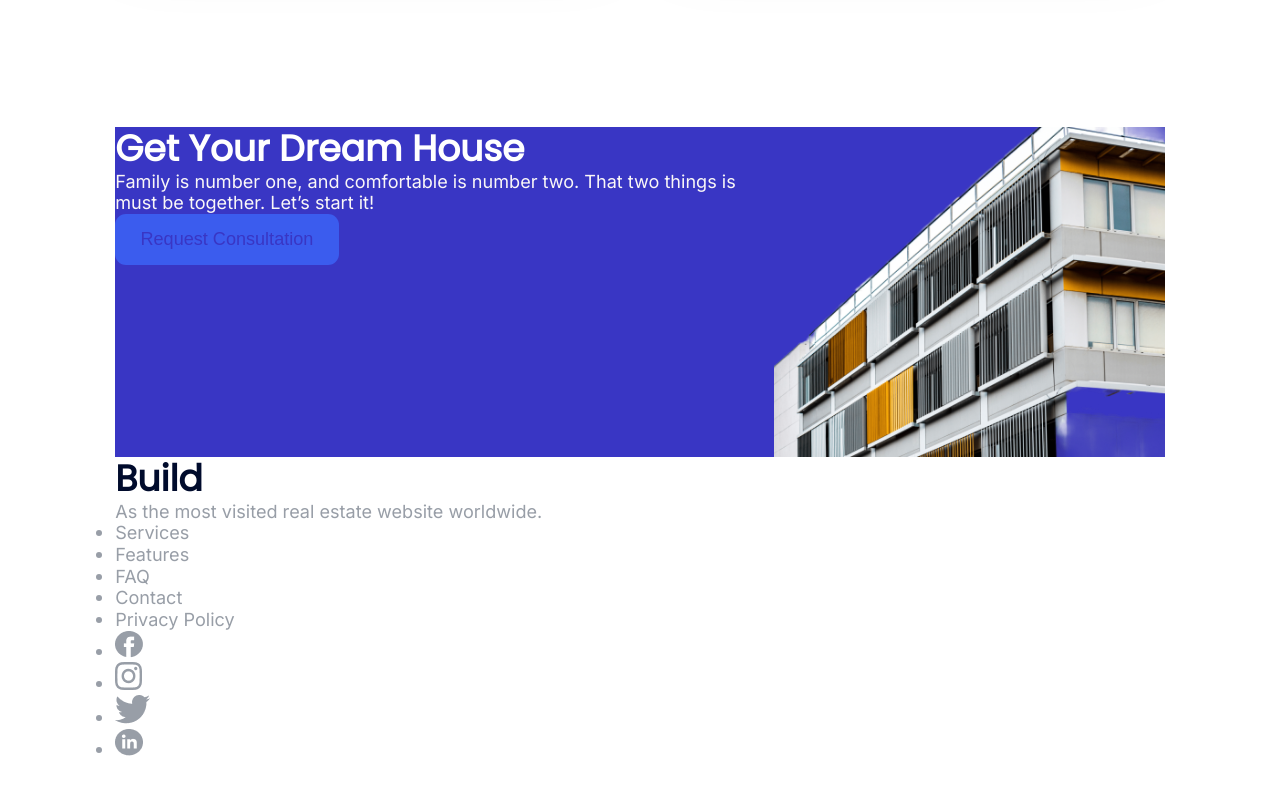
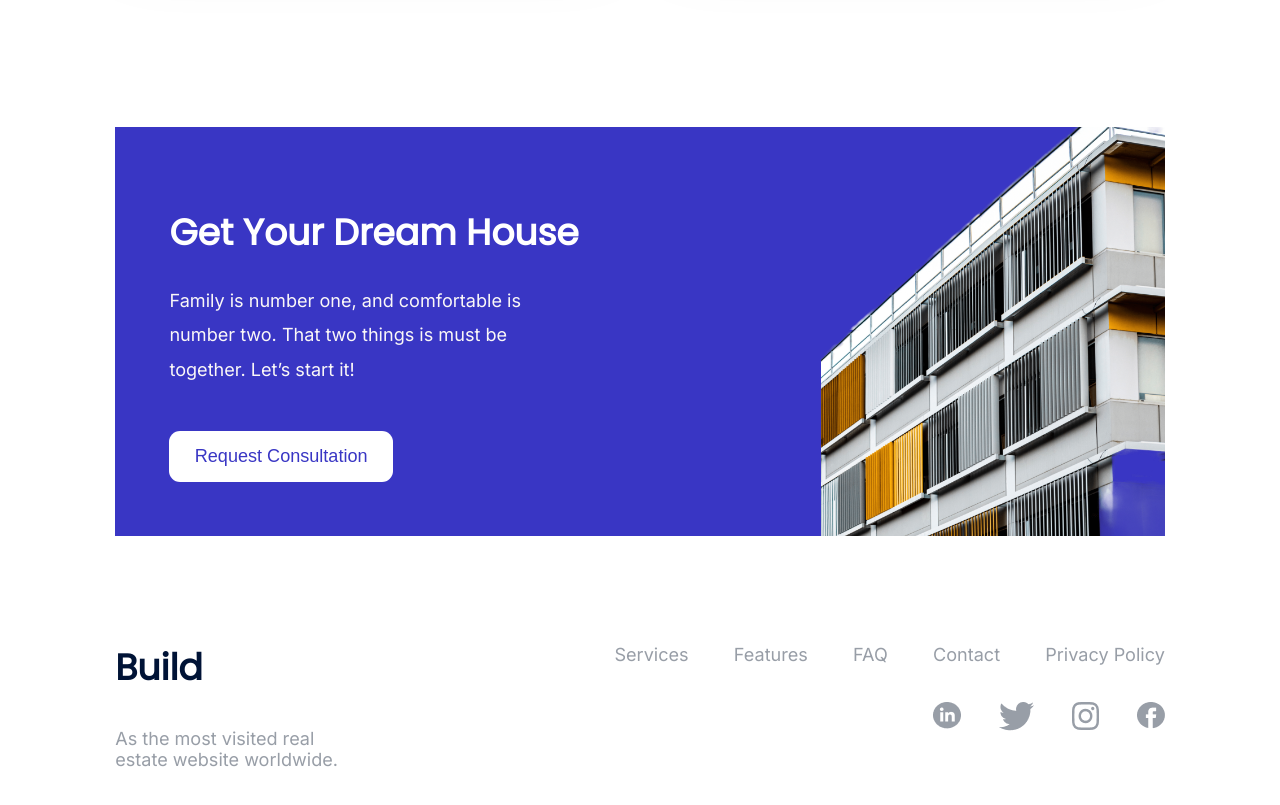
Before and after one commit to anstu12/RealEstate, a plain HTML site: page index.html in a window 1280 px wide. Shown: the part 4420-5225 px from the top of the page. Before the commit the page ends 5181 px from the top, so only its background shows below. Drawn offline with Linux system fonts and the light colour scheme.

Commit message:
html css 1440w

```diff
--- a/index.html
+++ b/index.html
@@ -295,23 +295,20 @@
     <!-- footer content -->
 
     <footer class="footer">
-        <div class="footer-container grid">
+        <div class="footer-container">
             <div class="footer-text">
-                <h2>Build</h2>
-                <p>As the most visited real estate website worldwide.</p>
+                <h2 class="logo footer-logo">Build</h2>
+                <p class="footer-p">As the most visited real estate website worldwide.</p>
             </div>
             <div class="footer-nav">
-                <div class="footer-bar">
-                    <ul>
+                <ul class="footer-bar">
                     <li>Services</li>
                     <li>Features</li>
                     <li>FAQ</li>
                     <li>Contact</li>
                     <li>Privacy Policy</li>
                 </ul>
-                </div>
-                <div class="footer-icons">
-                    <ul>
+                <ul class="footer-icons">
                     <li><img src="img/fb-ico.png"></li>
                     <li><img src="img/ins-ico.png"></li>
                     <li><img src="img/twi-ico.png"></li>
--- a/sass/_body.sass
+++ b/sass/_body.sass
@@ -221,12 +221,17 @@
     background-color: var.$consult-color
     display: flex
     flex-direction: row
+    justify-content: space-between
+    gap: 10rem
 
 .consult-h
     color: var.$body-bg-color
+    line-height: 2.8
 
 .consult-p
     color: var.$consult-p-color
+    line-height: 1.9
+    padding-bottom: 2.5rem
 
 .consult-btn
     color: var.$consult-color
@@ -238,6 +243,11 @@
 .dream-house-img
     width: 50%
 
-.consult-h
+.dream-house-text
+    font-family: 'Inter'
+    padding: 3rem
+    max-inline-size: 46ch
+    flex-basis: 300rem
 
-// footer
+.consult-btn
+    background-color: var.$body-bg-color
--- /dev/null
+++ b/sass/_footer.sass
@@ -0,0 +1,31 @@
+@use '_var.sass' as var
+
+.footer-container
+    display: flex
+    flex-direction: row
+    justify-content: space-between
+    padding-bottom: 3rem
+
+.footer-logo
+    font-weight: var.$semibold
+    padding-bottom: 2rem
+
+.footer-p
+    max-inline-size: 20ch
+
+.footer-nav
+    display: flex
+    flex-direction: column
+
+.footer-icons
+    list-style: none
+    display: flex
+    flex-direction: row-reverse
+    flex-wrap: none
+    gap: 2.1rem
+
+.footer-bar
+    display: flex
+    list-style: none
+    gap: 2.5rem
+    padding-bottom: 2rem
--- a/sass/main.sass
+++ b/sass/main.sass
@@ -62,6 +62,7 @@ select
 
 footer
     margin: 0 9%
+    padding-top: 6rem
 
 // hero section
 
@@ -70,3 +71,6 @@ footer
 // body section
 
 @import "_body.sass"
+
+// footer section
+@import "_footer.sass"
```
Also changed, not shown: css/footer.css (added), css/main.css, 2 other files. Lines whose indentation alone changed are shown as unchanged.
